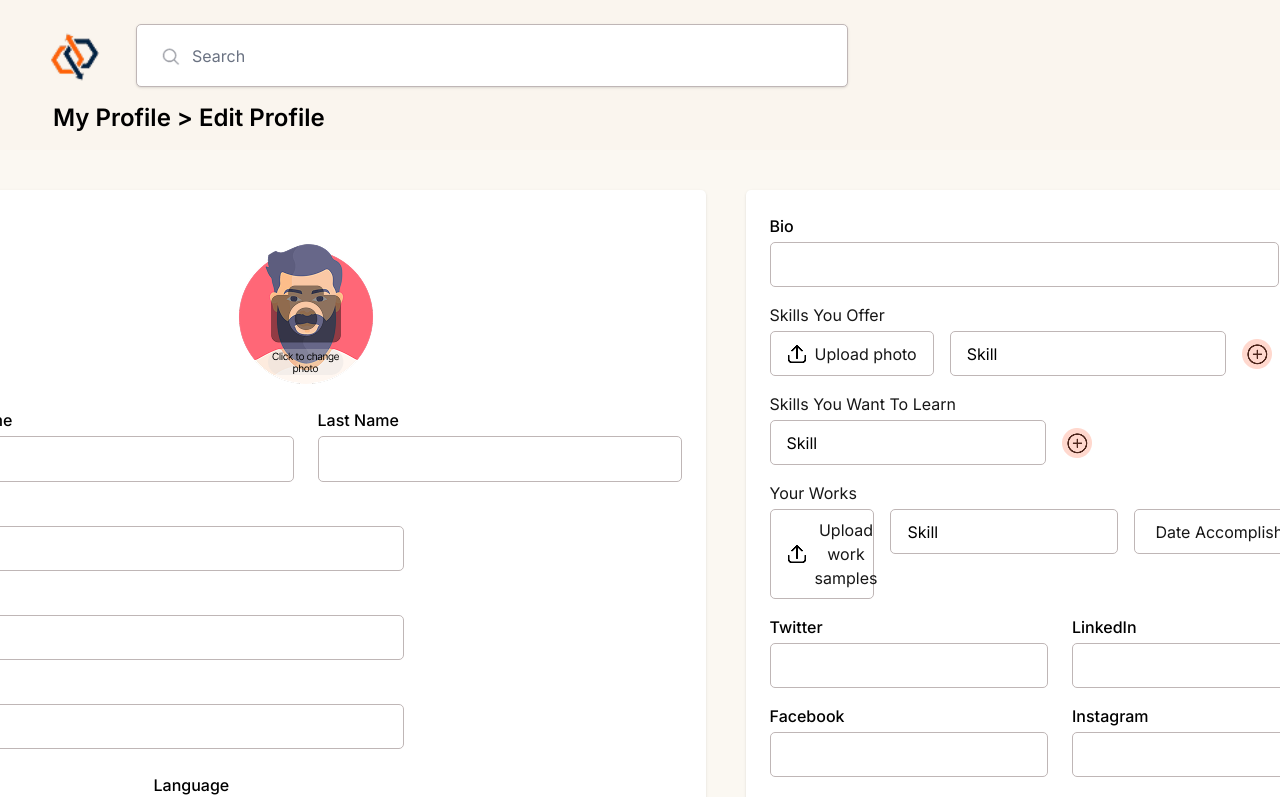
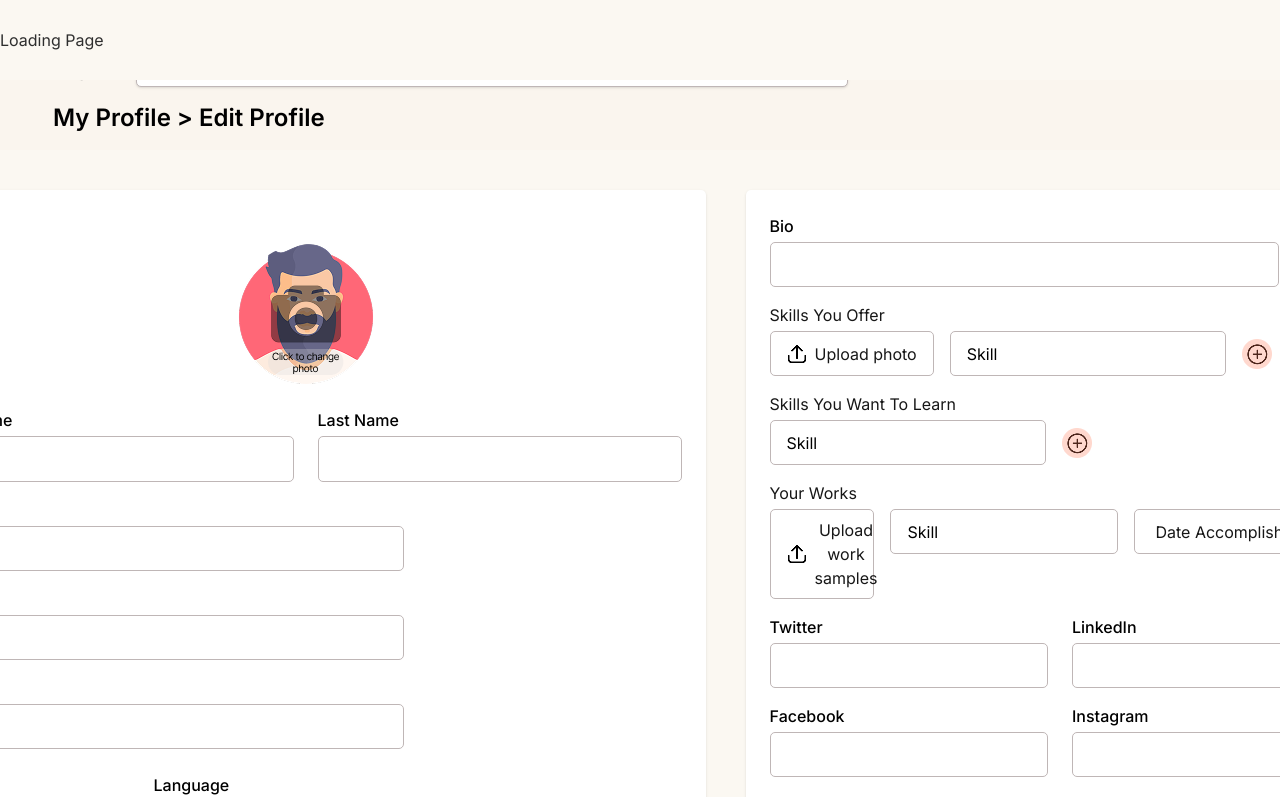
Before and after one commit to JonBabao/SWAP-Skills-Without-A-Price, a Next.js app: page /dashboard/editProfile in a window 1280 px wide. Shown: the top 797 px of the page. Built offline with nearby package versions, Linux system fonts and the light colour scheme; no server answers.

Commit message:
Added TopNav to MainLayout

```diff
--- a/src/app/components/layout/MainLayout.tsx
+++ b/src/app/components/layout/MainLayout.tsx
@@ -1,10 +1,12 @@
 "use client";
 
 import React from 'react';
+import TopNav from '../TopNav';
 
 const MainLayout: React.FC<{ children: React.ReactNode }> = ({ children }) => {
     return(
         <div>
+            <TopNav />
             <main>{children}</main>
         </div>
     );
```
